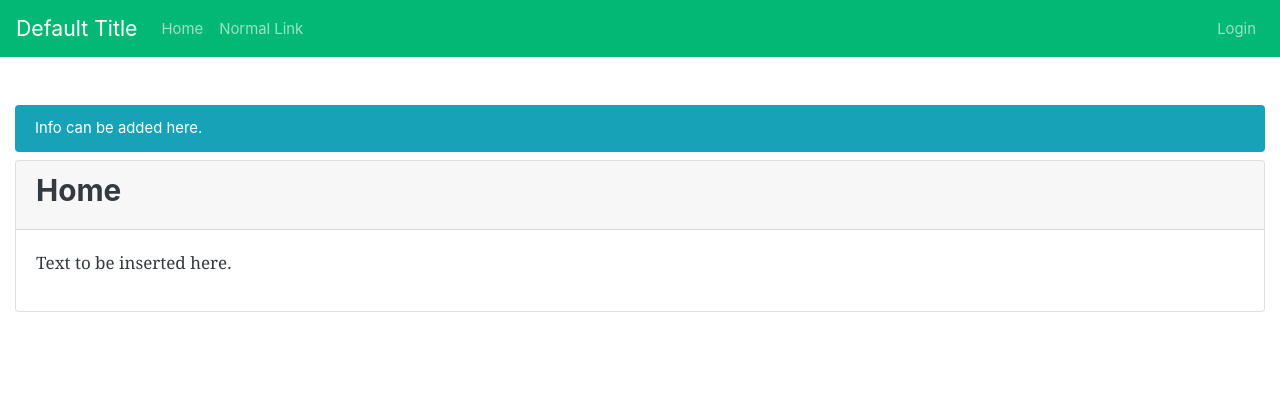
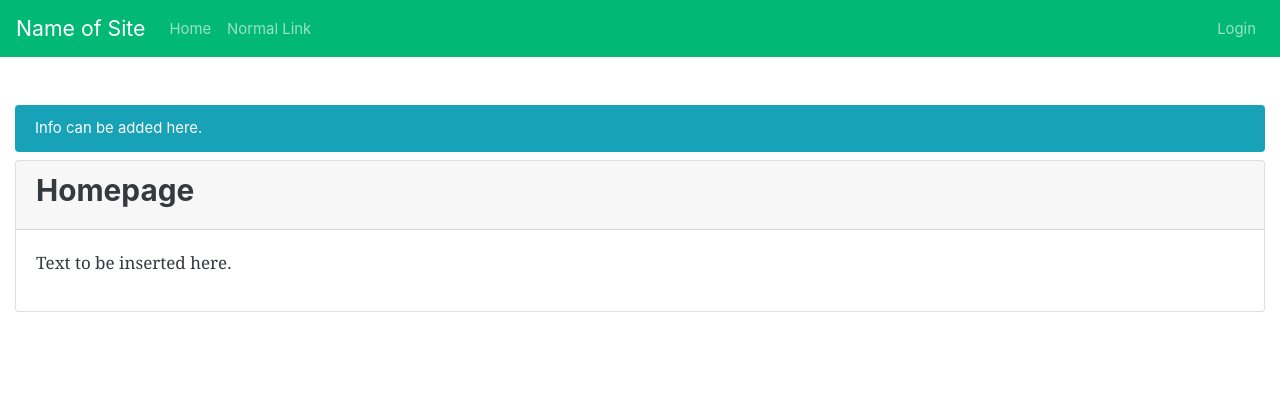
Before and after one commit to jiteshpubreja/flask-bootstrap-template, a Flask app: page / in a window 1280 px wide. Shown: the top 420 px of the page. Run offline with Flask 2, Linux system fonts and the light colour scheme; some libraries are stand-ins or nearby versions.

Commit message:
Updated Heading and Title

```diff
--- a/src/templates/homepage.html
+++ b/src/templates/homepage.html
@@ -1,13 +1,12 @@
 {% extends 'layout.html' %}
-{% block title %}
-  Title to be inserted here.
-{% endblock %}
+{% block title %}Name of Site{% endblock %}
+{% block heading %}Homepage{% endblock %}
 {% block body %}
 <div class="row">
   <div class="col-lg-12 mb-5">
     <div class="card">
       <div class="card-header">
-        <h3>Home</h3>
+        <h3>{{ self.heading() }}</h3>
       </div>
       <div class="card-body">
         <p>Text to be inserted here.</p>
--- a/src/templates/includes/_navbar.html
+++ b/src/templates/includes/_navbar.html
@@ -1,5 +1,5 @@
 <nav class="navbar navbar-expand-lg navbar-dark bg-dark">
-    <a class="navbar-brand" href="#">{% block title %}Default Title{% endblock %}</a>
+    <a class="navbar-brand" href="#">{{ title }}</a>
     <button class="navbar-toggler" type="button" data-toggle="collapse" data-target="#navbarNavDropdown" aria-controls="navbarNavDropdown" aria-expanded="false" aria-label="Toggle navigation">
       <span class="navbar-toggler-icon"></span>
     </button>
--- a/src/templates/layout.html
+++ b/src/templates/layout.html
@@ -3,7 +3,7 @@
 <head>
     <meta charset="UTF-8">
     <meta name="viewport" content="width=device-width, initial-scale=1.0">
-    <title>{% block title %}Default Title{% endblock %}</title>
+    <title>{% block heading %}Heading{% endblock %} - {% block title %}Sitename{% endblock %}</title>
     <link rel="apple-touch-icon" sizes="180x180" href="/static/favicon/apple-touch-icon.png">
     <link rel="icon" type="image/png" sizes="32x32" href="/static/favicon/favicon-32x32.png">
     <link rel="icon" type="image/png" sizes="16x16" href="/static/favicon/favicon-16x16.png">
@@ -15,7 +15,9 @@
     <link rel="stylesheet" href="/static/styles.css">
 </head>
 <body>
-  {% include 'includes/_navbar.html' %}
+  {% with title=self.title() %}
+    {% include 'includes/_navbar.html' %}
+  {% endwith %}
   <div class="container-fluid mt-5">
     {% with messages = get_flashed_messages(with_categories=true) %}
       {% if messages %}
```
